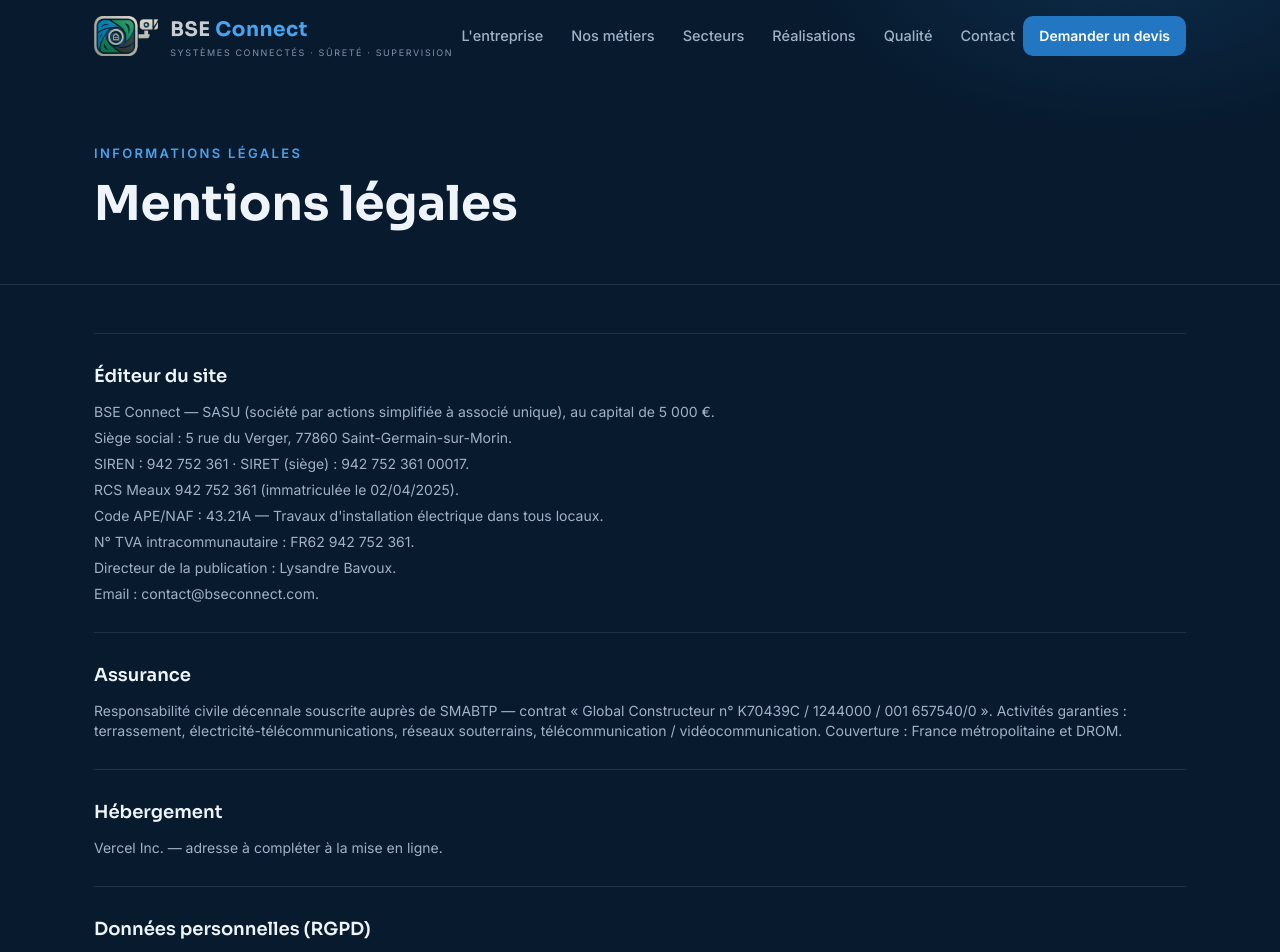
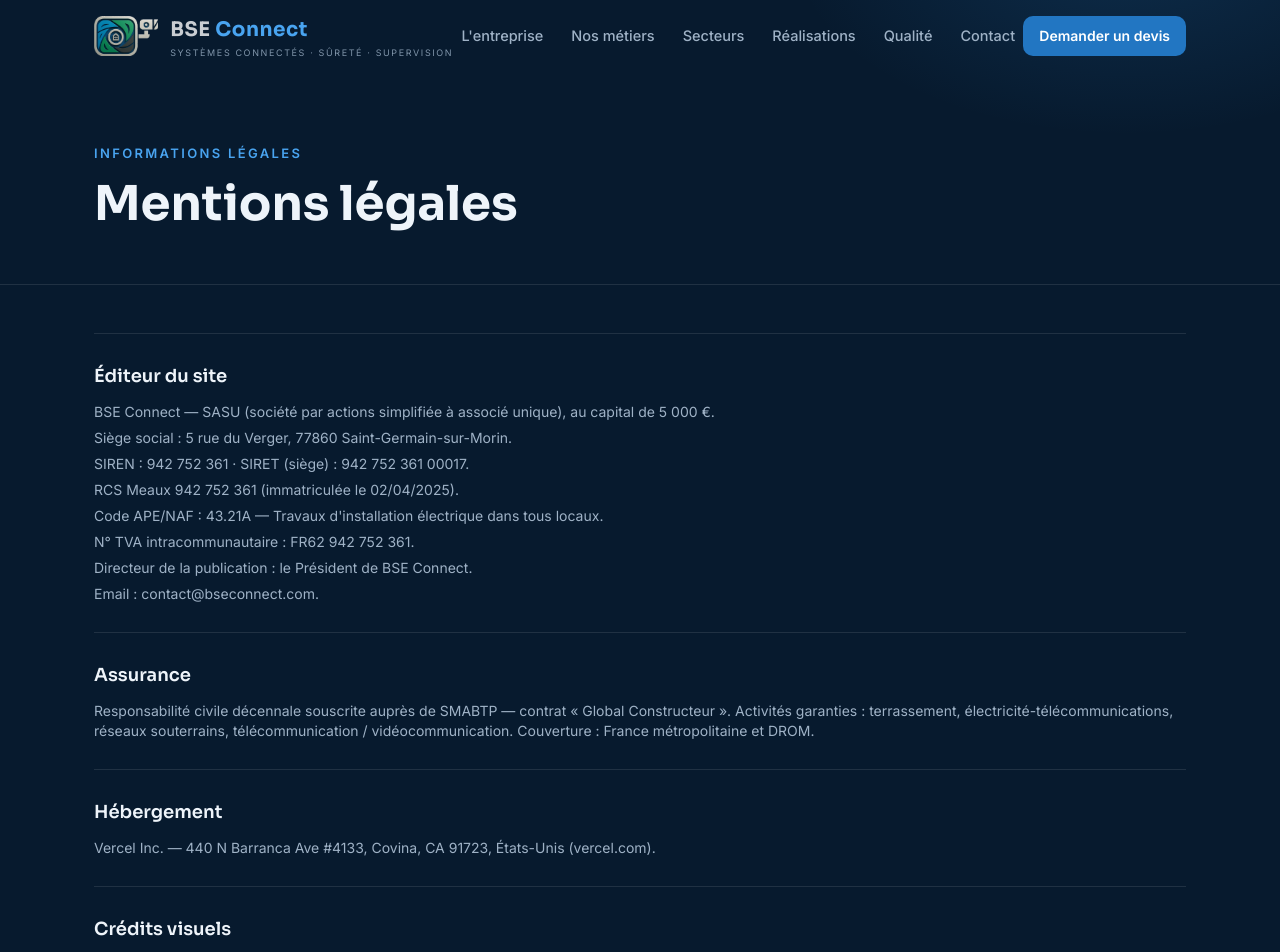
Before and after one commit to bse-connect/site-bse-connect, a Next.js app: page /mentions-legales in a window 1280 px wide. Shown: the top 952 px of the page. Built offline with nearby package versions, Linux system fonts and the light colour scheme.

Commit message:
Confidentialité : retrait nom dirigeant et n° de contrat, adresse hors JSON-LD, hébergeur et crédits visuels en mentions légales

```diff
--- a/app/layout.tsx
+++ b/app/layout.tsx
@@ -34,13 +34,6 @@
   url: site.url,
   email: site.contact.email,
   areaServed: "Île-de-France",
-  address: {
-    "@type": "PostalAddress",
-    streetAddress: site.contact.street,
-    postalCode: site.contact.postalCode,
-    addressLocality: site.contact.city,
-    addressCountry: "FR",
-  },
   knowsAbout: ["Contrôle d'accès", "Vidéosurveillance", "Intrusion", "Courants faibles", "VDI"],
 };
 
--- a/app/mentions-legales/page.tsx
+++ b/app/mentions-legales/page.tsx
@@ -39,7 +39,10 @@
             <p>Responsabilité civile décennale souscrite auprès de {l.insurer} — contrat « {l.insuranceContract} ». Activités garanties : terrassement, électricité-télécommunications, réseaux souterrains, télécommunication / vidéocommunication. Couverture : France métropolitaine et DROM.</p>
           </Block>
           <Block title="Hébergement">
-            <p>Vercel Inc. — adresse à compléter à la mise en ligne.</p>
+            <p>Vercel Inc. — 440 N Barranca Ave #4133, Covina, CA 91723, États-Unis (vercel.com).</p>
+          </Block>
+          <Block title="Crédits visuels">
+            <p>Les photographies et visuels présents sur ce site sont des images d&apos;illustration.</p>
           </Block>
           <Block title="Données personnelles (RGPD)">
             <p>Les informations transmises via le formulaire de contact servent uniquement à répondre aux demandes ; elles ne sont ni cédées ni revendues. Conformément au RGPD, toute personne dispose d&apos;un droit d&apos;accès, de rectification et de suppression de ses données en écrivant à {site.contact.email}.</p>
--- a/lib/site.ts
+++ b/lib/site.ts
@@ -20,9 +20,9 @@
     immat: "02/04/2025",
     ape: "43.21A — Travaux d'installation électrique dans tous locaux",
     tva: "FR62 942 752 361",
-    director: "Lysandre Bavoux",
+    director: "le Président de BSE Connect",
     insurer: "SMABTP",
-    insuranceContract: "Global Constructeur n° K70439C / 1244000 / 001 657540/0",
+    insuranceContract: "Global Constructeur",
   },
 };
 
```
